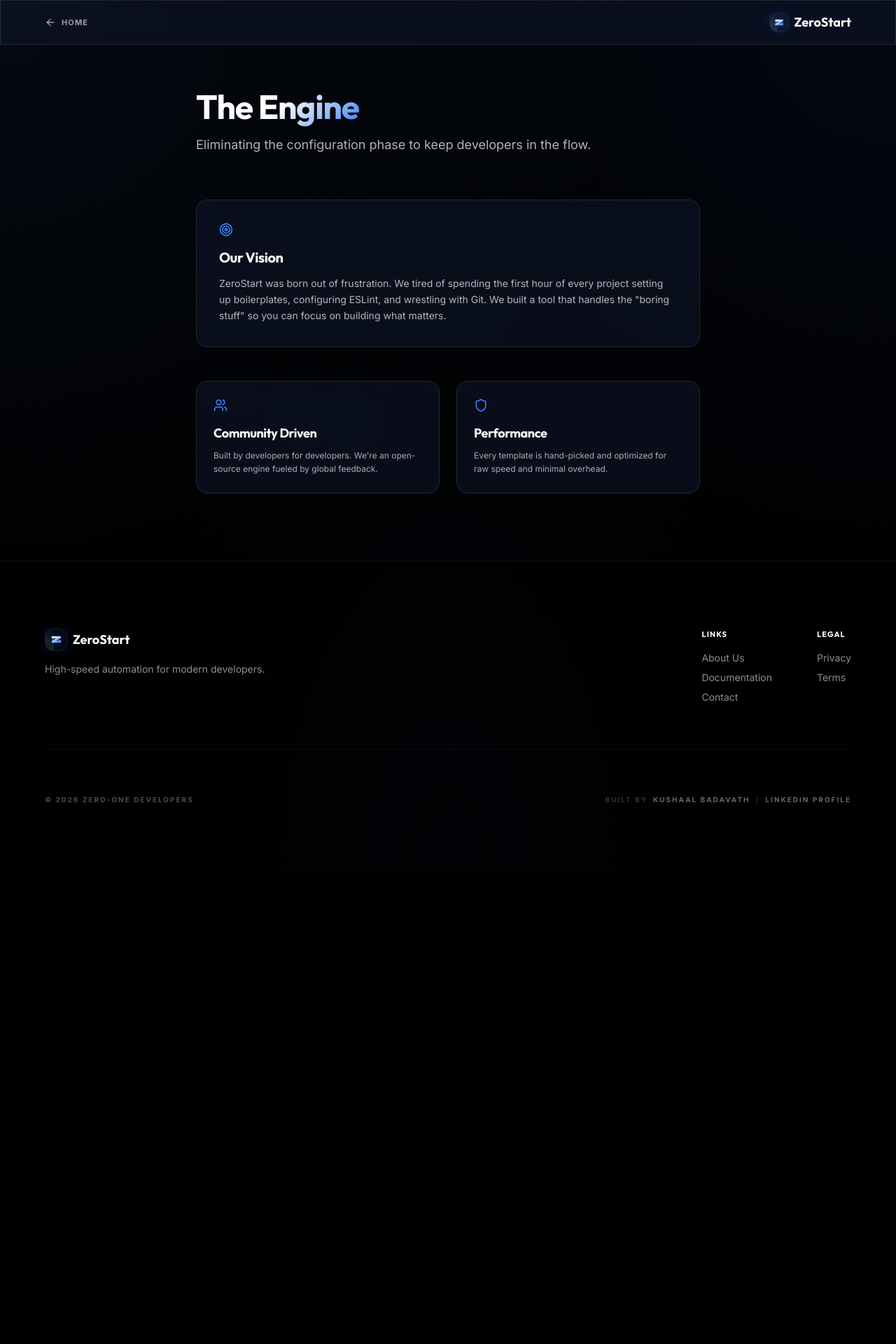
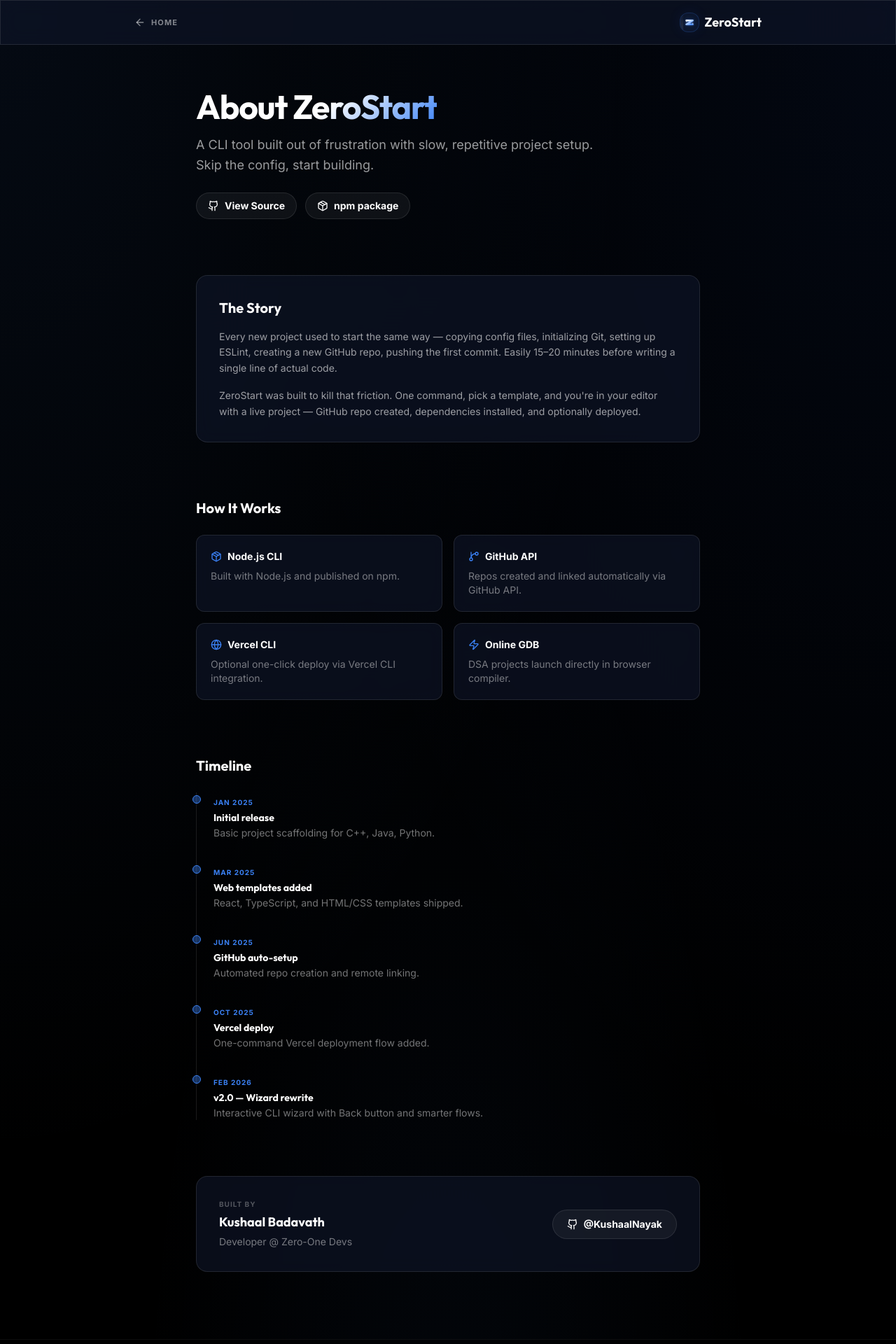
Before and after one commit to KushaalNayak/ZeroStart-Web, a React (Vite) app: page /about in a window 1280 px wide. Shown: the top 1920 px of the page at 70% size. Before the commit the page ends 1246 px from the top, so only its background shows below. Built offline with nearby package versions, Linux system fonts and the light colour scheme.

Commit message:
fix github link and add live npm downloads

```diff
--- a/src/components/Footer.tsx
+++ b/src/components/Footer.tsx
@@ -39,7 +39,7 @@
                 <div className="flex items-center gap-2 text-white/20">
                     <span>Built by</span>
                     <a
-                        href="https://github.com/KushaalNayak"
+                        href="https://github.com/KushaalNayak/ZeroStart-cli"
                         target="_blank"
                         rel="noopener noreferrer"
                         className="text-white/40 hover:text-blue-vibrant transition-colors"
--- a/src/pages/About.tsx
+++ b/src/pages/About.tsx
@@ -1,16 +1,35 @@
 import { motion } from 'framer-motion';
-import { Shield, Target, Users, ArrowLeft } from 'lucide-react';
+import { Github, ArrowLeft, Package, Zap, GitBranch, Globe } from 'lucide-react';
 import { Link } from 'react-router-dom';
 import Logo from '../components/Logo';
+import Footer from '../components/Footer';
 
-import Footer from '../components/Footer';
+const GITHUB_URL = 'https://github.com/KushaalNayak/ZeroStart-cli';
+const NPM_URL = 'https://www.npmjs.com/package/zerostart-cli';
+
+const timeline = [
+    { date: 'Jan 2025', label: 'Initial release', desc: 'Basic project scaffolding for C++, Java, Python.' },
+    { date: 'Mar 2025', label: 'Web templates added', desc: 'React, TypeScript, and HTML/CSS templates shipped.' },
+    { date: 'Jun 2025', label: 'GitHub auto-setup', desc: 'Automated repo creation and remote linking.' },
+    { date: 'Oct 2025', label: 'Vercel deploy', desc: 'One-command Vercel deployment flow added.' },
+    { date: 'Feb 2026', label: 'v2.0 — Wizard rewrite', desc: 'Interactive CLI wizard with Back button and smarter flows.' },
+];
+
+const stack = [
+    { icon: <Package className="w-4 h-4" />, label: 'Node.js CLI', desc: 'Built with Node.js and published on npm.' },
+    { icon: <GitBranch className="w-4 h-4" />, label: 'GitHub API', desc: 'Repos created and linked automatically via GitHub API.' },
+    { icon: <Globe className="w-4 h-4" />, label: 'Vercel CLI', desc: 'Optional one-click deploy via Vercel CLI integration.' },
+    { icon: <Zap className="w-4 h-4" />, label: 'Online GDB', desc: 'DSA projects launch directly in browser compiler.' },
+];
 
 const About = () => {
     return (
         <div className="min-h-screen bg-mesh font-sans text-white">
+
+            {/* Nav */}
             <nav className="fixed top-0 w-full z-50 glass border-b border-white/5 h-16 flex items-center px-6">
-                <div className="max-w-6xl mx-auto w-full flex items-center justify-between">
-                    <Link to="/" className="flex items-center gap-2 text-white/60 hover:text-blue-vibrant transition-all font-bold text-[11px] uppercase tracking-widest">
+                <div className="max-w-4xl mx-auto w-full flex items-center justify-between">
+                    <Link to="/" className="flex items-center gap-2 text-white/50 hover:text-blue-vibrant transition-colors font-bold text-[11px] uppercase tracking-widest">
                         <ArrowLeft className="w-4 h-4" />
                         Home
                     </Link>
@@ -21,46 +40,125 @@
                 </div>
             </nav>
 
-            <div className="pt-32 pb-24 px-6 max-w-3xl mx-auto">
+            <div className="pt-32 pb-24 px-6 max-w-3xl mx-auto space-y-20">
+
+                {/* Header */}
                 <motion.div
                     initial={{ opacity: 0, y: 20 }}
                     animate={{ opacity: 1, y: 0 }}
-                    className="mb-16"
+                    className="space-y-4"
                 >
-                    <h1 className="text-4xl md:text-5xl font-bold font-display tracking-tight mb-4">
-                        The <span className="text-gradient-blue">Engine</span>
+                    <h1 className="text-4xl md:text-5xl font-bold font-display tracking-tight">
+                        About <span className="text-gradient-blue">ZeroStart</span>
                     </h1>
-                    <p className="text-white/70 text-lg leading-relaxed">
-                        Eliminating the configuration phase to keep developers in the flow.
+                    <p className="text-white/60 text-lg leading-relaxed max-w-xl">
+                        A CLI tool built out of frustration with slow, repetitive project setup. Skip the config, start building.
+                    </p>
+                    <div className="flex gap-3 pt-2">
+                        <a
+                            href={GITHUB_URL}
+                            target="_blank"
+                            rel="noopener noreferrer"
+                            className="flex items-center gap-2 bg-white/5 hover:bg-white/10 border border-white/10 text-white px-4 py-2 rounded-full text-sm font-bold transition-all"
+                        >
+                            <Github className="w-4 h-4" />
+                            View Source
+                        </a>
+                        <a
+                            href={NPM_URL}
+                            target="_blank"
+                            rel="noopener noreferrer"
+                            className="flex items-center gap-2 bg-white/5 hover:bg-white/10 border border-white/10 text-white px-4 py-2 rounded-full text-sm font-bold transition-all"
+                        >
+                            <Package className="w-4 h-4" />
+                            npm package
+                        </a>
+                    </div>
+                </motion.div>
+
+                {/* Story */}
+                <motion.div
+                    initial={{ opacity: 0, y: 10 }}
+                    whileInView={{ opacity: 1, y: 0 }}
+                    viewport={{ once: true }}
+                    className="glass rounded-2xl p-8 border border-white/5 space-y-4"
+                >
+                    <h2 className="text-xl font-bold font-display text-white">The Story</h2>
+                    <p className="text-white/60 text-sm leading-relaxed">
+                        Every new project used to start the same way — copying config files, initializing Git, setting up ESLint, creating a new GitHub repo, pushing the first commit. Easily 15–20 minutes before writing a single line of actual code.
+                    </p>
+                    <p className="text-white/60 text-sm leading-relaxed">
+                        ZeroStart was built to kill that friction. One command, pick a template, and you're in your editor with a live project — GitHub repo created, dependencies installed, and optionally deployed.
                     </p>
                 </motion.div>
 
-                <div className="space-y-12">
-                    <section className="glass p-8 rounded-2xl border-white/5">
-                        <Target className="w-5 h-5 text-blue-vibrant mb-4" />
-                        <h2 className="text-xl font-bold mb-3 font-display tracking-tight">Our Vision</h2>
-                        <p className="text-white/70 leading-relaxed text-sm">
-                            ZeroStart was born out of frustration. We tired of spending the first hour of every project setting up boilerplates, configuring ESLint, and wrestling with Git. We built a tool that handles the "boring stuff" so you can focus on building what matters.
-                        </p>
-                    </section>
-
-                    <div className="grid grid-cols-1 md:grid-cols-2 gap-6">
-                        <div className="glass p-6 rounded-2xl border-white/5">
-                            <Users className="w-5 h-5 text-blue-vibrant mb-4" />
-                            <h3 className="text-lg font-bold mb-2 font-display tracking-tight">Community Driven</h3>
-                            <p className="text-white/65 text-xs leading-relaxed">
-                                Built by developers for developers. We're an open-source engine fueled by global feedback.
-                            </p>
-                        </div>
-                        <div className="glass p-6 rounded-2xl border-white/5">
-                            <Shield className="w-5 h-5 text-blue-vibrant mb-4" />
-                            <h3 className="text-lg font-bold mb-2 font-display tracking-tight">Performance</h3>
-                            <p className="text-white/65 text-xs leading-relaxed">
-                                Every template is hand-picked and optimized for raw speed and minimal overhead.
-                            </p>
-                        </div>
+                {/* How it works */}
+                <div className="space-y-6">
+                    <h2 className="text-xl font-bold font-display text-white">How It Works</h2>
+                    <div className="grid grid-cols-1 sm:grid-cols-2 gap-4">
+                        {stack.map((s, i) => (
+                            <motion.div
+                                key={i}
+                                initial={{ opacity: 0, y: 10 }}
+                                whileInView={{ opacity: 1, y: 0 }}
+                                viewport={{ once: true }}
+                                transition={{ delay: i * 0.05 }}
+                                className="glass rounded-xl p-5 border border-white/5 hover:border-blue-vibrant/20 transition-all"
+                            >
+                                <div className="flex items-center gap-2 text-blue-vibrant mb-2">
+                                    {s.icon}
+                                    <span className="font-bold text-sm text-white">{s.label}</span>
+                                </div>
+                                <p className="text-white/45 text-sm">{s.desc}</p>
+                            </motion.div>
+                        ))}
                     </div>
                 </div>
+
+                {/* Timeline */}
+                <div className="space-y-6">
+                    <h2 className="text-xl font-bold font-display text-white">Timeline</h2>
+                    <div className="relative border-l border-white/10 pl-6 space-y-8">
+                        {timeline.map((item, i) => (
+                            <motion.div
+                                key={i}
+                                initial={{ opacity: 0, x: -10 }}
+                                whileInView={{ opacity: 1, x: 0 }}
+                                viewport={{ once: true }}
+                                transition={{ delay: i * 0.05 }}
+                                className="relative"
+                            >
+                                <div className="absolute -left-[1.85rem] top-1 w-3 h-3 rounded-full bg-blue-vibrant/40 border border-blue-vibrant" />
+                                <span className="text-[10px] font-bold text-blue-vibrant uppercase tracking-widest">{item.date}</span>
+                                <h3 className="text-white font-bold text-sm mt-0.5">{item.label}</h3>
+                                <p className="text-white/45 text-sm mt-0.5">{item.desc}</p>
+                            </motion.div>
+                        ))}
+                    </div>
+                </div>
+
+                {/* Built by */}
+                <motion.div
+                    initial={{ opacity: 0, y: 10 }}
+                    whileInView={{ opacity: 1, y: 0 }}
+                    viewport={{ once: true }}
+                    className="glass rounded-2xl p-8 border border-white/5 flex items-center justify-between gap-6 flex-wrap"
+                >
+                    <div>
+                        <p className="text-[10px] font-bold text-white/30 uppercase tracking-widest mb-1">Built by</p>
+                        <h3 className="text-white font-bold text-lg font-display">Kushaal Badavath</h3>
+                        <p className="text-white/45 text-sm mt-1">Developer @ Zero-One Devs</p>
+                    </div>
+                    <a
+                        href="https://github.com/KushaalNayak"
+                        target="_blank"
+                        rel="noopener noreferrer"
+                        className="flex items-center gap-2 bg-white/5 hover:bg-white/10 border border-white/10 text-white px-5 py-2.5 rounded-full text-sm font-bold transition-all"
+                    >
+                        <Github className="w-4 h-4" />
+                        @KushaalNayak
+                    </a>
+                </motion.div>
             </div>
 
             <Footer />
--- a/src/pages/Contact.tsx
+++ b/src/pages/Contact.tsx
@@ -79,7 +79,7 @@
                             const message = formData.get('message');
                             const subject = encodeURIComponent(`ZeroStart Inquiry from ${name}`);
                             const body = encodeURIComponent(`Name: ${name}\nEmail: ${email}\n\nMessage:\n${message}`);
-                            window.location.href = `mailto:zerostart.cli@gmail.com?subject=${subject}&body=${body}`;
+                            window.location.href = `mailto:kushaalbadavath@gmail.com?subject=${subject}&body=${body}`;
                         }}>
                             <div className="grid grid-cols-1 md:grid-cols-2 gap-6">
                                 <div className="space-y-2">
--- a/src/pages/Home.tsx
+++ b/src/pages/Home.tsx
@@ -1,16 +1,34 @@
-import { useState } from 'react';
+import { useState, useEffect } from 'react';
 import { motion } from 'framer-motion';
-import { Copy, Check, Terminal as TerminalIcon, Github, ExternalLink, Star } from 'lucide-react';
+import { Copy, Check, Terminal as TerminalIcon, Github, ExternalLink, Star, Download } from 'lucide-react';
 import { Link } from 'react-router-dom';
 import TerminalMockup from '../components/TerminalMockup';
 import Logo from '../components/Logo';
 import Footer from '../components/Footer';
 
+const GITHUB_URL = 'https://github.com/KushaalNayak/ZeroStart-cli';
+const NPM_URL = 'https://www.npmjs.com/package/zerostart-cli';
+
 const Home = () => {
     const [copied, setCopied] = useState(false);
     const [copiedRun, setCopiedRun] = useState(false);
+    const [npmDownloads, setNpmDownloads] = useState<string | null>(null);
     const installCmd = 'npm install -g zerostart-cli';
     const runCmd = 'zerostart';
+
+    useEffect(() => {
+        fetch('https://api.npmjs.org/downloads/point/last-month/zerostart-cli')
+            .then(r => r.json())
+            .then(data => {
+                const n = data.downloads as number;
+                if (n >= 1000) {
+                    setNpmDownloads((n / 1000).toFixed(1) + 'K');
+                } else {
+                    setNpmDownloads(String(n));
+                }
+            })
+            .catch(() => setNpmDownloads('3K+'));
+    }, []);
 
     const copy = (text: string, setter: (v: boolean) => void) => {
         navigator.clipboard.writeText(text);
@@ -51,7 +69,7 @@
                     </div>
 
                     <a
-                        href="https://github.com/KushaalNayak/zerostart-cli"
+                        href={GITHUB_URL}
                         target="_blank"
                         rel="noopener noreferrer"
                         className="flex items-center gap-2 bg-white/5 hover:bg-white/10 border border-white/10 text-white px-4 py-2 rounded-full text-[11px] font-bold transition-all uppercase tracking-widest"
@@ -70,8 +88,8 @@
                         animate={{ opacity: 1, y: 0 }}
                         className="inline-flex items-center gap-2 px-3 py-1 rounded-full bg-blue-vibrant/5 border border-blue-vibrant/15 text-blue-vibrant text-[11px] font-bold uppercase tracking-widest"
                     >
-                        <Star className="w-3 h-3 fill-blue-vibrant" />
-                        3K+ npm downloads
+                        <Download className="w-3 h-3" />
+                        {npmDownloads ? `${npmDownloads} downloads last month` : 'Loading...'}
                     </motion.div>
 
                     <motion.h1
@@ -106,7 +124,7 @@
                             Get Started
                         </a>
                         <a
-                            href="https://github.com/KushaalNayak/zerostart-cli"
+                            href={GITHUB_URL}
                             target="_blank"
                             rel="noopener noreferrer"
                             className="flex items-center justify-center gap-2 bg-white/5 hover:bg-white/10 border border-white/10 text-white px-6 py-3 rounded-full text-sm font-bold transition-all"
@@ -127,7 +145,6 @@
                     </div>
 
                     <div className="space-y-3">
-                        {/* Install */}
                         <div
                             onClick={() => copy(installCmd, setCopied)}
                             className="group flex items-center justify-between gap-4 bg-black/60 border border-white/8 hover:border-blue-vibrant/30 rounded-xl px-5 py-4 cursor-pointer transition-all"
@@ -141,7 +158,6 @@
                             </div>
                         </div>
 
-                        {/* Run */}
                         <div
                             onClick={() => copy(runCmd, setCopiedRun)}
                             className="group flex items-center justify-between gap-4 bg-black/60 border border-white/8 hover:border-blue-vibrant/30 rounded-xl px-5 py-4 cursor-pointer transition-all"
@@ -241,7 +257,7 @@
 
                     <div className="flex flex-col sm:flex-row gap-3 justify-center">
                         <a
-                            href="https://github.com/KushaalNayak/zerostart-cli"
+                            href={GITHUB_URL}
                             target="_blank"
                             rel="noopener noreferrer"
                             className="flex items-center justify-center gap-2 bg-white/5 hover:bg-white/10 border border-white/10 text-white px-6 py-3 rounded-full text-sm font-bold transition-all"
@@ -250,7 +266,7 @@
                             Star on GitHub
                         </a>
                         <a
-                            href="https://www.npmjs.com/package/zerostart-cli"
+                            href={NPM_URL}
                             target="_blank"
                             rel="noopener noreferrer"
                             className="flex items-center justify-center gap-2 bg-white/5 hover:bg-white/10 border border-white/10 text-white px-6 py-3 rounded-full text-sm font-bold transition-all"
@@ -259,6 +275,13 @@
                             View on npm
                         </a>
                     </div>
+
+                    {npmDownloads && (
+                        <p className="text-white/25 text-xs flex items-center justify-center gap-1.5">
+                            <Star className="w-3 h-3 fill-white/25" />
+                            {npmDownloads} downloads last month · live from npm
+                        </p>
+                    )}
                 </div>
             </section>
 
```
